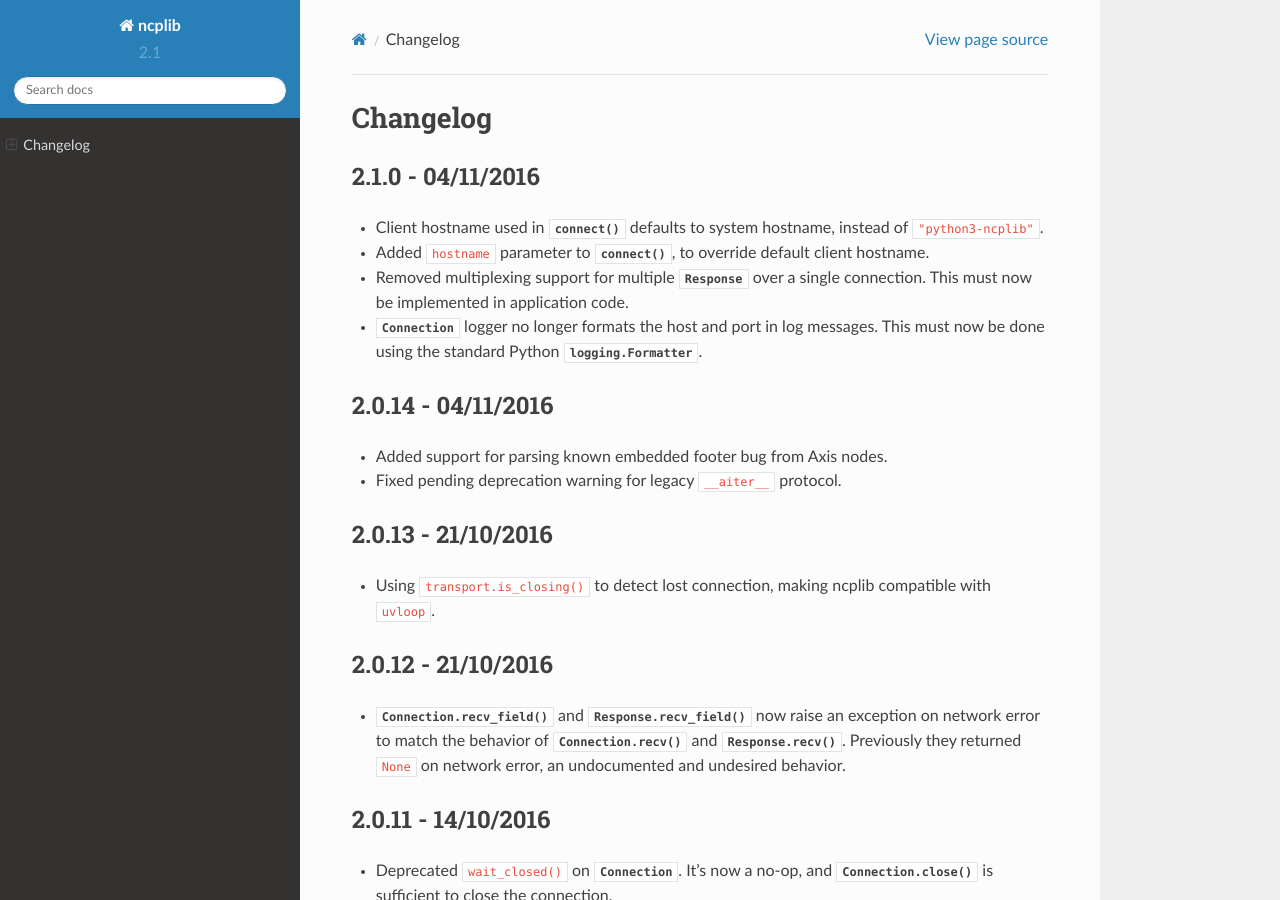
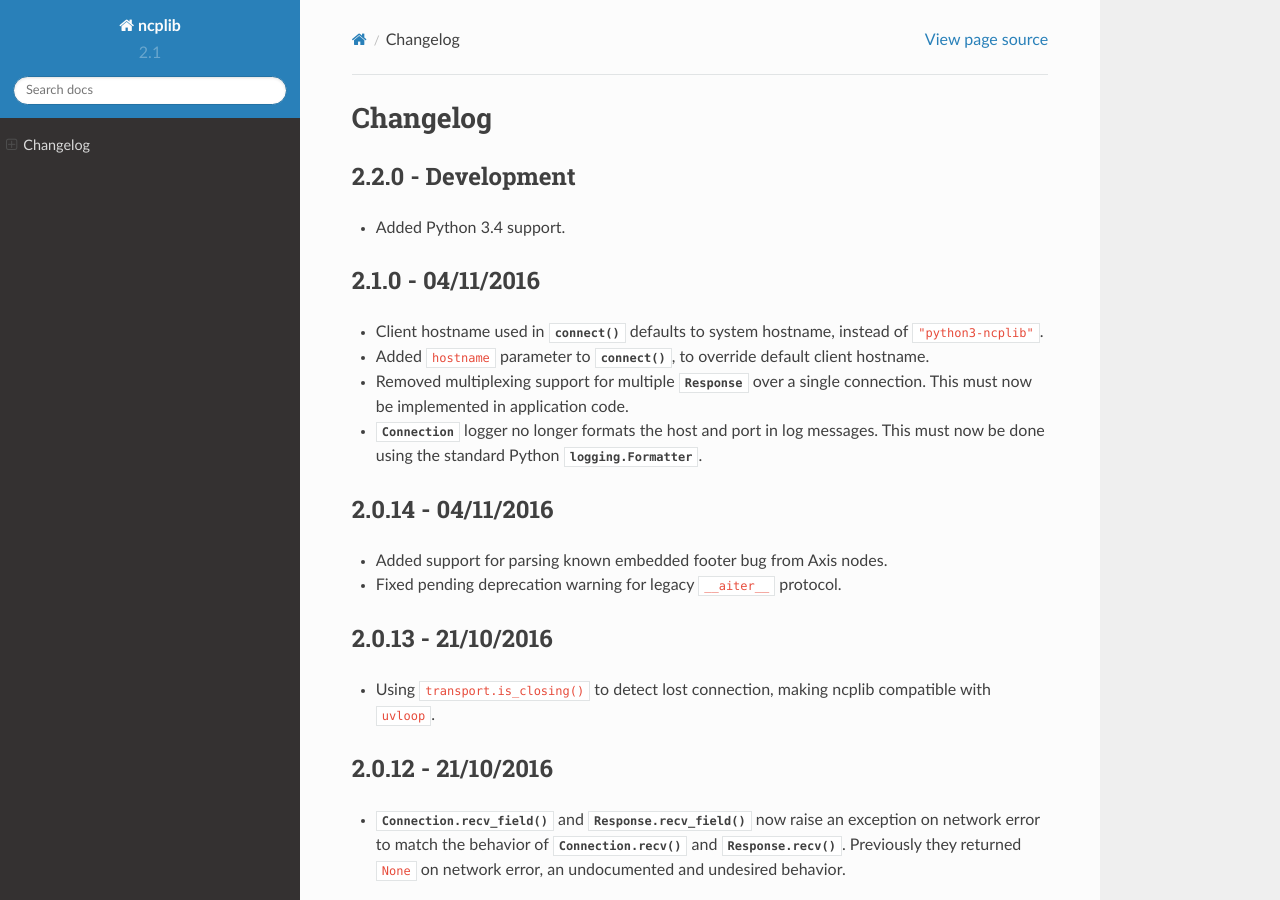
Before and after one commit to CRFS/python3-ncplib, a Sphinx documentation site: the page built from docs/changelog.rst, in a window 1280 px wide and 900 px high. Built offline with Sphinx 7.4.7 and the Read the Docs theme 2.0.0, drawn with Linux system fonts in a browser that asks for light colours.

Commit message:
Documenting python 3.4 and 3.6 support

```diff
--- a/docs/changelog.rst
+++ b/docs/changelog.rst
@@ -2,6 +2,13 @@ Changelog
 =========
 
 .. currentmodule:: ncplib
+
+
+2.2.0 - Development
+-------------------
+
+- Added Python 3.4 support.
+
 
 
 2.1.0 - 04/11/2016
--- a/setup.py
+++ b/setup.py
@@ -18,6 +18,8 @@ setup(
         "Intended Audience :: Developers",
         "Operating System :: OS Independent",
         "Programming Language :: Python",
+        "Programming Language :: Python :: 3.4",
         "Programming Language :: Python :: 3.5",
+        "Programming Language :: Python :: 3.6",
     ],
 )
```
